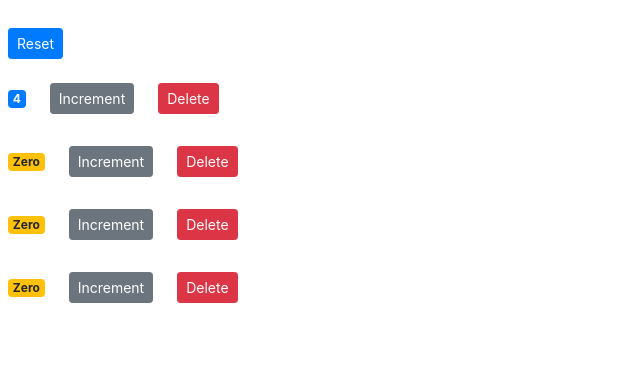
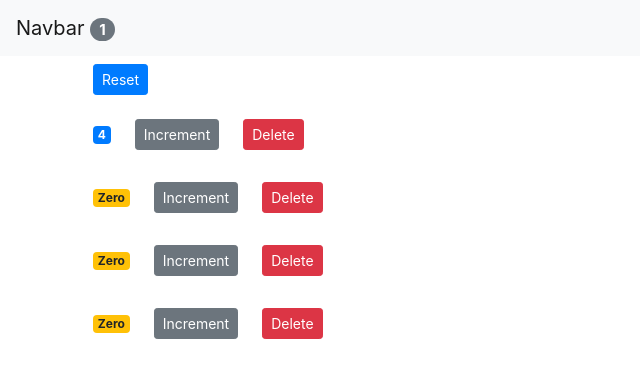
Before and after one commit to chanzlee/CountersComponent, a React (Create React App) app: page / in a window 1280 px wide. Shown: the top 378 px of the page, without its empty margins (0-640 px from the left). Built offline with nearby package versions, Linux system fonts and the light colour scheme.

Commit message:
add navbar component and lift the state to app level.

```diff
--- a/src/App.js
+++ b/src/App.js
@@ -1,26 +1,59 @@
-import React, { Component } from 'react';
-import logo from './logo.svg';
-import './App.css';
+import React, { Component } from "react";
+import "./App.css";
+import Navbar from "./components/navbar";
+import Counter from "./components/counter";
+import Counters from "./components/counters";
 
 class App extends Component {
+  state = {
+    counters: [
+      { id: 1, value: 4 },
+      { id: 2, value: 0 },
+      { id: 3, value: 0 },
+      { id: 4, value: 0 }
+    ]
+  };
+
+  handleIncrement = counter => {
+    const counters = [...this.state.counters];
+    const index = counters.indexOf(counter);
+    counters[index] = { ...counter };
+    counters[index].value++;
+    this.setState({ counters });
+  };
+
+  handleDelete = counterId => {
+    // console.log(counterId);
+    const counters = this.state.counters.filter(
+      counter => counter.id !== counterId
+    );
+    this.setState({ counters });
+  };
+
+  handleReset = counterId => {
+    const counters = this.state.counters.map(counter => {
+      counter.value = 0;
+      return counter;
+    });
+
+    this.setState({ counters });
+  };
+
   render() {
     return (
-      <div className="App">
-        <header className="App-header">
-          <img src={logo} className="App-logo" alt="logo" />
-          <p>
-            Edit <code>src/App.js</code> and save to reload.
-          </p>
-          <a
-            className="App-link"
-            href="https://reactjs.org"
-            target="_blank"
-            rel="noopener noreferrer"
-          >
-            Learn React
-          </a>
-        </header>
-      </div>
+      <React.Fragment>
+        <Navbar
+          totalCounters={this.state.counters.filter(c => c.value > 0).length}
+        />
+        <main className="container">
+          <Counters
+            onReset={this.handleReset}
+            onIncrement={this.handleIncrement}
+            onDelete={this.handleDelete}
+            counters={this.state.counters}
+          />
+        </main>
+      </React.Fragment>
     );
   }
 }
--- a/src/components/counters.jsx
+++ b/src/components/counters.jsx
@@ -2,57 +2,22 @@
 import Counter from "./counter";
 
 class Counters extends Component {
-  state = {
-    counters: [
-      { id: 1, value: 4 },
-      { id: 2, value: 0 },
-      { id: 3, value: 0 },
-      { id: 4, value: 0 }
-    ]
-  };
+  render() {
+    const { onIncrement, onDelete, onReset, counters } = this.props;
 
-  handleIncrement = counter => {
-    const counters = [...this.state.counters];
-    const index = counters.indexOf(counter);
-    counters[index] = { ...counter };
-    counters[index].value++;
-    this.setState({ counters });
-  };
-
-  handleDelete = counterId => {
-    // console.log(counterId);
-    const counters = this.state.counters.filter(
-      counter => counter.id !== counterId
-    );
-    this.setState({ counters });
-  };
-
-  handleReset = counterId => {
-    const counters = this.state.counters.map(counter => {
-      counter.value = 0;
-      return counter;
-    });
-
-    this.setState({ counters });
-  };
-
-  render() {
     return (
       <div>
-        <button
-          onClick={this.handleReset}
-          className="btn btn-primary btn-sm m-2"
-        >
+        <button onClick={onReset} className="btn btn-primary btn-sm m-2">
           Reset
         </button>
-        {this.state.counters.map(counter => (
+        {counters.map(counter => (
           // passing children props.
           // <Counter key={counter.id} value={counter.value}>
           //   <h4>Counter #{counter.id}</h4>
           // </Counter>
           <Counter
-            onIncrement={this.handleIncrement}
-            onDelete={this.handleDelete}
+            onIncrement={onIncrement}
+            onDelete={onDelete}
             key={counter.id}
             counter={counter}
           />
--- /dev/null
+++ b/src/components/navbar.jsx
@@ -0,0 +1,34 @@
+import React, { Component } from "react";
+
+//Stateless functional Component by ( sfc )
+
+// const Navbar = (props) => {
+
+//   return (
+//     <nav class="navbar navbar-light bg-light">
+//       <a class="navbar-brand" href="#">
+//         Navbar{" "}
+//         <span className="badge badge-pill badge-secondary">
+//           {props.totalCounters}
+//         </span>
+//       </a>
+//     </nav>
+//   );
+// }
+
+class Navbar extends Component {
+  render() {
+    return (
+      <nav class="navbar navbar-light bg-light">
+        <a class="navbar-brand" href="#">
+          Navbar{" "}
+          <span className="badge badge-pill badge-secondary">
+            {this.props.totalCounters}
+          </span>
+        </a>
+      </nav>
+    );
+  }
+}
+
+export default Navbar;
--- a/src/index.css
+++ b/src/index.css
@@ -1,6 +1,6 @@
 body {
   margin: 0;
-  padding: 20px 0 0 0;
+  padding: 0;
   font-family: -apple-system, BlinkMacSystemFont, "Segoe UI", "Roboto", "Oxygen",
     "Ubuntu", "Cantarell", "Fira Sans", "Droid Sans", "Helvetica Neue",
     sans-serif;
--- a/src/index.js
+++ b/src/index.js
@@ -4,9 +4,8 @@
 import App from "./App";
 import * as serviceWorker from "./serviceWorker";
 import "bootstrap/dist/css/bootstrap.css";
-import Counter from "./components/counter";
-import Counters from "./components/counters";
-ReactDOM.render(<Counters />, document.getElementById("root"));
+
+ReactDOM.render(<App />, document.getElementById("root"));
 
 // If you want your app to work offline and load faster, you can change
 // unregister() to register() below. Note this comes with some pitfalls.
```
